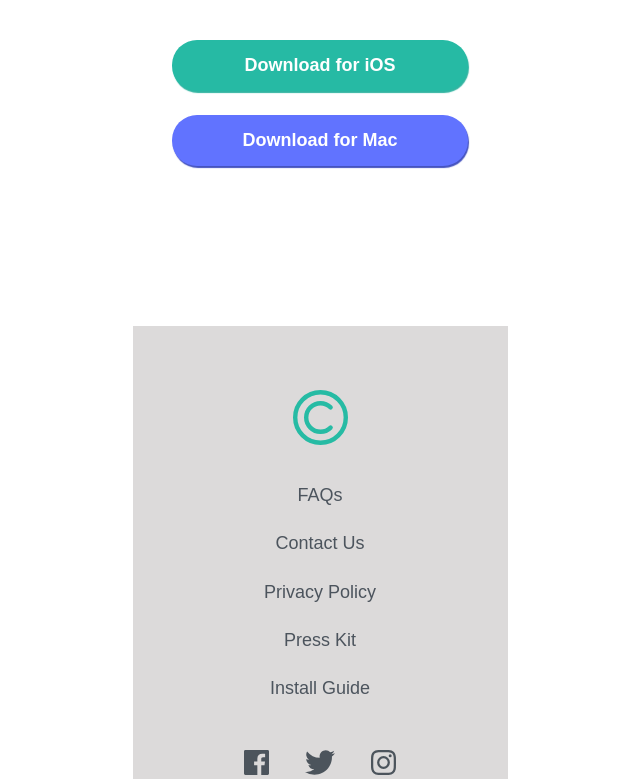
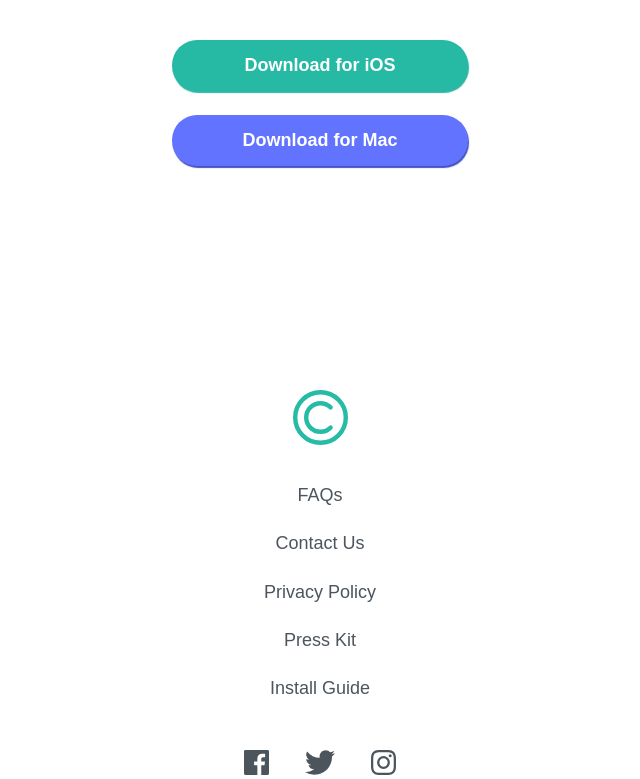
Before and after one commit to LeoLoureiro-code/clipboard-landing-page-master, a plain HTML site: page index.html in a window 1280 px wide. Shown: the part 4311-5090 px from the top of the page, without its empty margins (320-960 px from the left). Drawn offline with Linux system fonts and the light colour scheme; a web font is replaced by a local one.

Commit message:
remove footer's background color

```diff
--- a/styles.css
+++ b/styles.css
@@ -309,7 +309,7 @@ footer {
     flex-direction: column;
     justify-content: center;
     align-items: center;
-    background-color: hsl(0, 3%, 86%);
+
 }
 
 .logo_bottom {
```
